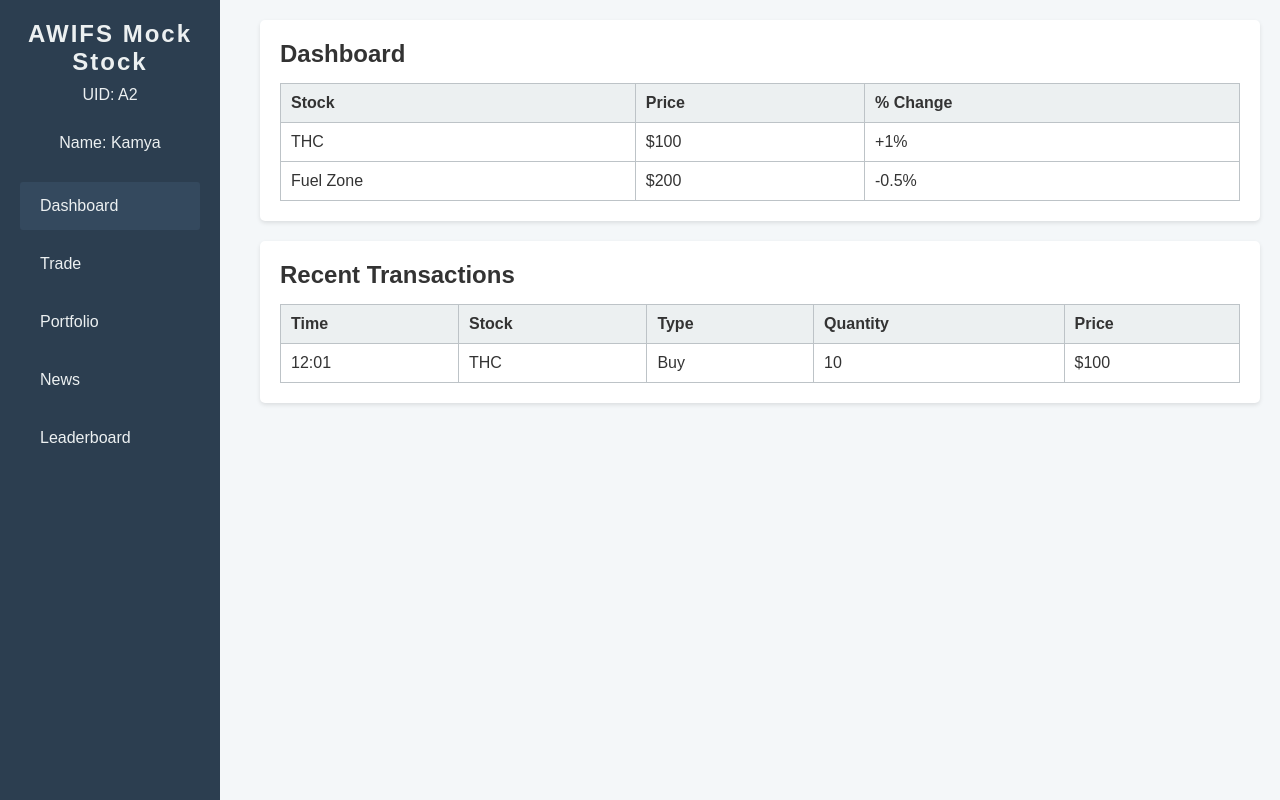
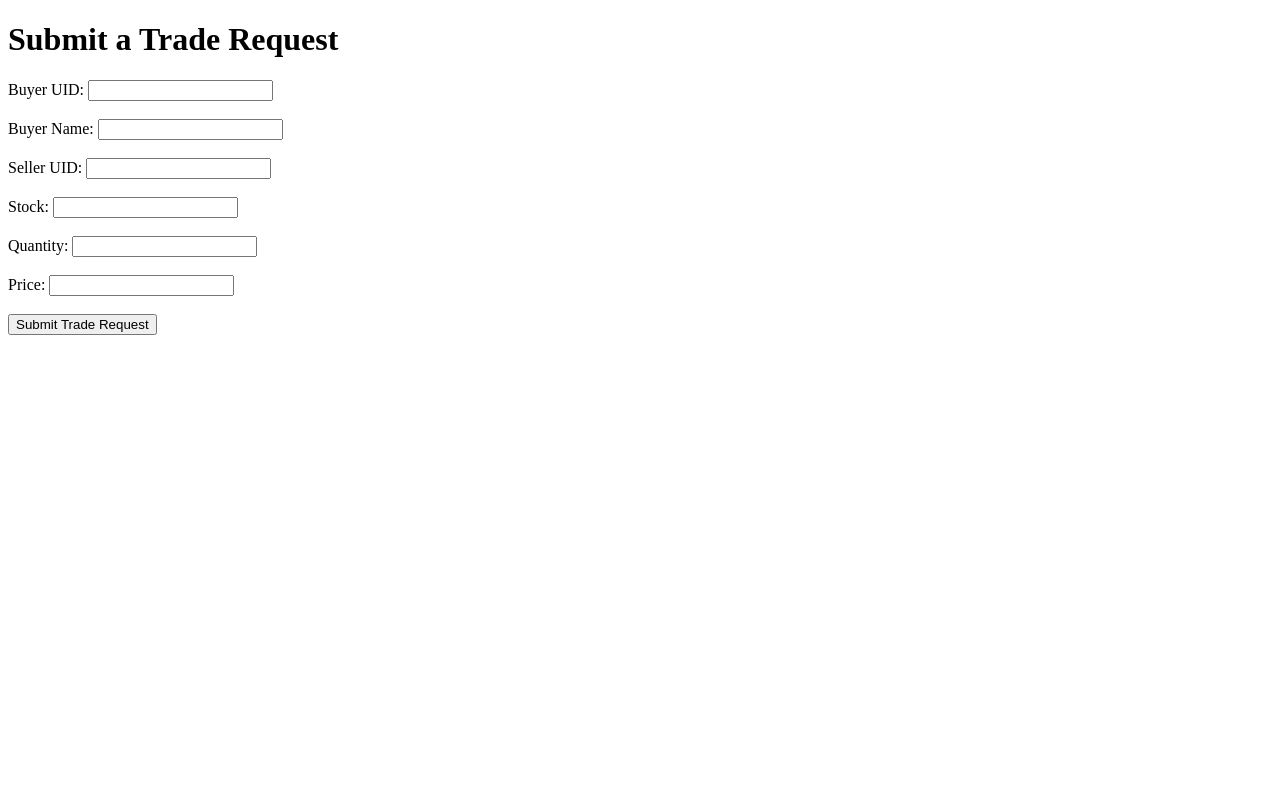
Before and after one commit to Shreenandbhattad/test, a plain HTML site: page index.html in a window 1280 px wide. Drawn offline with Linux system fonts and the light colour scheme; no server answers.

Commit message:
index.html

```diff
--- a/index.html
+++ b/index.html
@@ -1,255 +1,67 @@
+
 <!DOCTYPE html>
-<html lang="en">
+<html>
 <head>
   <meta charset="UTF-8">
-  <meta name="viewport" content="width=device-width, initial-scale=1">
-  <title>AWIFS - Mock Stock Competition</title>
-  <style>
-    /* RESET */
-    * { margin: 0; padding: 0; box-sizing: border-box; }
-    body, html { font-family: 'Arial', sans-serif; background: #f4f7f9; color: #333; }
-
-    /* SIDEBAR */
-    .sidebar {
-      position: fixed;
-      top: 0;
-      left: 0;
-      width: 220px;
-      height: 100vh;
-      background-color: #2c3e50;
-      color: #ecf0f1;
-      padding: 20px;
-      overflow-y: auto;
-    }
-    .sidebar h2 {
-      text-align: center;
-      margin-bottom: 10px;
-      font-size: 24px;
-      letter-spacing: 2px;
-    }
-    .sidebar p {
-      text-align: center;
-      margin-bottom: 30px;
-      font-size: 16px;
-    }
-    .sidebar ul {
-      list-style: none;
-    }
-    .sidebar ul li {
-      padding: 15px 20px;
-      margin-bottom: 10px;
-      cursor: pointer;
-      border-radius: 3px;
-    }
-    .sidebar ul li:hover, .sidebar ul li.active {
-      background-color: #34495e;
-    }
-
-    /* MAIN CONTENT */
-    .main-content {
-      margin-left: 240px;
-      padding: 20px;
-    }
-    .card {
-      background: #fff;
-      padding: 20px;
-      margin-bottom: 20px;
-      border-radius: 5px;
-      box-shadow: 0 2px 4px rgba(0,0,0,0.1);
-    }
-    h2.section-title { margin-bottom: 15px; }
-
-    /* TABLE STYLES */
-    table {
-      width: 100%;
-      border-collapse: collapse;
-      margin-top: 10px;
-    }
-    th, td { padding: 10px; border: 1px solid #bdc3c7; text-align: left; }
-    th { background: #ecf0f1; }
-
-    /* FORM STYLES */
-    form label { display: block; margin: 10px 0 5px; }
-    form input, form select { padding: 8px; width: 100%; border: 1px solid #ccc; border-radius: 3px; }
-    form button { margin-top: 15px; padding: 10px 15px; border: none; background-color: #27ae60; color: #fff; border-radius: 3px; cursor: pointer; }
-  </style>
+  <title>Stock Market Simulator Trade Request</title>
 </head>
 <body>
-  <!-- Sidebar -->
-  <div class="sidebar">
-    <h2>AWIFS Mock Stock</h2>
-    <p>UID: A2</p>
-    <p>Name: Kamya</p>
-    <ul>
-      <li class="active" onclick="showSection('dashboard')">Dashboard</li>
-      <li onclick="showSection('trade')">Trade</li>
-      <li onclick="showSection('portfolio')">Portfolio</li>
-      <li onclick="showSection('news')">News</li>
-      <li onclick="showSection('leaderboard')">Leaderboard</li>
-    </ul>
-  </div>
+  <h1>Submit a Trade Request</h1>
+  <form id="tradeForm">
+    <label for="buyerUID">Buyer UID:</label>
+    <input type="text" id="buyerUID" name="buyerUID" required><br><br>
 
-  <!-- Main Content -->
-  <div class="main-content">
-    <!-- Dashboard Section -->
-    <div id="dashboard" class="section" style="display: block;">
-      <div class="card">
-        <h2 class="section-title">Dashboard</h2>
-        <table>
-          <thead>
-            <tr>
-              <th>Stock</th>
-              <th>Price</th>
-              <th>% Change</th>
-            </tr>
-          </thead>
-          <tbody>
-            <tr>
-              <td>THC</td>
-              <td>$100</td>
-              <td>+1%</td>
-            </tr>
-            <tr>
-              <td>Fuel Zone</td>
-              <td>$200</td>
-              <td>-0.5%</td>
-            </tr>
-          </tbody>
-        </table>
-      </div>
+    <label for="buyerName">Buyer Name:</label>
+    <input type="text" id="buyerName" name="buyerName" required><br><br>
 
-      <div class="card">
-        <h2 class="section-title">Recent Transactions</h2>
-        <table>
-          <thead>
-            <tr>
-              <th>Time</th>
-              <th>Stock</th>
-              <th>Type</th>
-              <th>Quantity</th>
-              <th>Price</th>
-            </tr>
-          </thead>
-          <tbody>
-            <tr>
-              <td>12:01</td>
-              <td>THC</td>
-              <td>Buy</td>
-              <td>10</td>
-              <td>$100</td>
-            </tr>
-          </tbody>
-        </table>
-      </div>
-    </div>
+    <label for="sellerUID">Seller UID:</label>
+    <input type="text" id="sellerUID" name="sellerUID" required><br><br>
 
-    <!-- Trade Section -->
-    <div id="trade" class="section" style="display: none;">
-      <div class="card">
-        <h2 class="section-title">Trade Request</h2>
-        <!-- Buyer (Kamya) sends a trade request -->
-        <form id="tradeForm" onsubmit="submitTradeRequest(event)">
-          <label for="sellerUID">Seller UID:</label>
-          <input type="text" id="sellerUID" placeholder="Enter Seller UID" required>
-          <label for="stock">Stock Symbol:</label>
-          <input type="text" id="stock" placeholder="e.g., AAPL" required>
-          <label for="quantity">Quantity:</label>
-          <input type="number" id="quantity" placeholder="Number of Shares" required>
-          <label for="price">Agreed Price:</label>
-          <input type="number" id="price" placeholder="Price per Share" required>
-          <button type="submit">Send Trade Request</button>
-        </form>
-      </div>
-      <div class="card">
-        <h2 class="section-title">Pending Trade Requests</h2>
-        <!-- This table displays trade requests for which Kamya is the seller (if any) -->
-        <table id="tradeRequestsTable">
-          <thead>
-            <tr>
-              <th>Buyer UID</th>
-              <th>Buyer Name</th>
-              <th>Stock</th>
-              <th>Quantity</th>
-              <th>Price</th>
-              <th>Time</th>
-            </tr>
-          </thead>
-          <tbody></tbody>
-        </table>
-      </div>
-    </div>
+    <label for="stock">Stock:</label>
+    <input type="text" id="stock" name="stock" required><br><br>
 
-    <!-- Other sections (Portfolio, News, Leaderboard) would be added similarly -->
-  </div>
+    <label for="quantity">Quantity:</label>
+    <input type="number" id="quantity" name="quantity" required><br><br>
+
+    <label for="price">Price:</label>
+    <input type="number" step="0.01" id="price" name="price" required><br><br>
+
+    <button type="submit">Submit Trade Request</button>
+  </form>
+
+  <p id="statusMessage"></p>
 
   <script>
-    // Function to switch between sections
-    function showSection(section) {
-      document.querySelectorAll('.section').forEach(sec => sec.style.display = 'none');
-      document.getElementById(section).style.display = 'block';
-    }
+    const form = document.getElementById('tradeForm');
+    const statusMessage = document.getElementById('statusMessage');
 
-    // Replace with your deployed Apps Script Web App URL
-    const SCRIPT_URL = "https://script.google.com/macros/s/AKfycbyDdjjhJDaeIzbpWw1zoKVfY6NCovBzMkx8OXYpYz9zDV-GLF3HAK-Z3PWHj2CnW4c/exec";
+    form.addEventListener('submit', function(e) {
+      e.preventDefault(); // Prevent the default form submission
 
-    // Function to submit a trade request (from buyer side)
-    async function submitTradeRequest(event) {
-      event.preventDefault();
-      const tradeData = {
-        action: "submitTradeRequest",
-        buyerUID: "A2",         // Kamya's UID (since this is her portal)
-        buyerName: "Kamya",
-        sellerUID: document.getElementById("sellerUID").value.trim(),
-        stock: document.getElementById("stock").value.trim(),
-        quantity: document.getElementById("quantity").value,
-        price: document.getElementById("price").value
-      };
+      // Collect the form data
+      const formData = new URLSearchParams(new FormData(form));
 
-      try {
-        const response = await fetch(SCRIPT_URL, {
-          method: 'POST',
-          headers: { 'Content-Type': 'application/json' },
-          body: JSON.stringify(tradeData)
-        });
-        const result = await response.json();
-        alert(result.message);
-        loadTradeRequests(); // Refresh pending requests after submission
-      } catch (error) {
-        console.error("Error submitting trade request:", error);
-      }
-    }
+      // Replace with your deployed Google Apps Script web app URL
+      const scriptURL = 'https://script.google.com/macros/s/AKfycbyJtt5d_cFIy_nbZckqaWLzO0VUMqw5Nf3Io6IXPQDWkZuvxx8bG06xgDlCHxrbNEA/exec';
 
-    // Function to load pending trade requests for the logged-in user as seller
-    async function loadTradeRequests() {
-      // For this demo, assume Kamya (UID A2) is acting as seller when she views this section.
-      try {
-        const response = await fetch(SCRIPT_URL + '?action=getTradeRequests&sellerUID=A2');
-        const data = await response.json();
-        const tbody = document.querySelector('#tradeRequestsTable tbody');
-        tbody.innerHTML = '';
-        if (data.success && data.tradeRequests && data.tradeRequests.length > 0) {
-          data.tradeRequests.forEach(req => {
-            tbody.innerHTML += `<tr>
-              <td>${req.buyerUID}</td>
-              <td>${req.buyerName}</td>
-              <td>${req.stock}</td>
-              <td>${req.quantity}</td>
-              <td>$${req.price}</td>
-              <td>${new Date(req.timestamp).toLocaleString()}</td>
-            </tr>`;
-          });
-        } else {
-          tbody.innerHTML = '<tr><td colspan="6">No pending trade requests.</td></tr>';
-        }
-      } catch (error) {
-        console.error('Error loading trade requests:', error);
-      }
-    }
-
-    // Load pending trade requests on page load (for demonstration)
-    loadTradeRequests();
+      // Send the POST request
+      fetch(scriptURL, {
+        method: 'POST',
+        mode: 'no-cors', // Using no-cors because the web app may not have CORS enabled
+        headers: {
+          'Content-Type': 'application/x-www-form-urlencoded'
+        },
+        body: formData.toString()
+      })
+      .then(() => {
+        statusMessage.textContent = 'Trade request submitted successfully!';
+        form.reset();
+      })
+      .catch((error) => {
+        console.error('Error!', error.message);
+        statusMessage.textContent = 'Submission failed. Please try again.';
+      });
+    });
   </script>
-
-  <!-- Optionally include Chart.js or other libraries for performance charts -->
 </body>
 </html>
```
